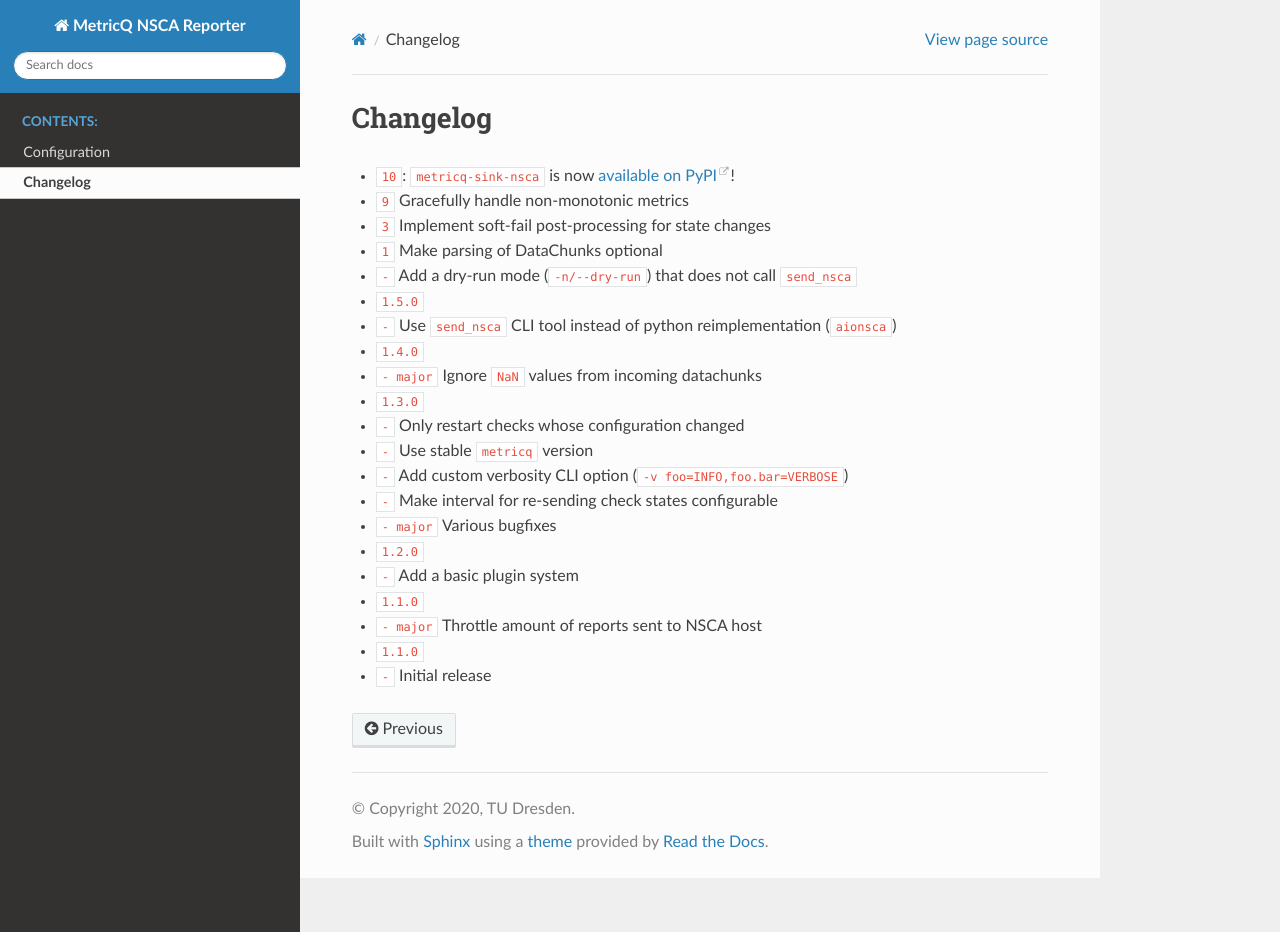
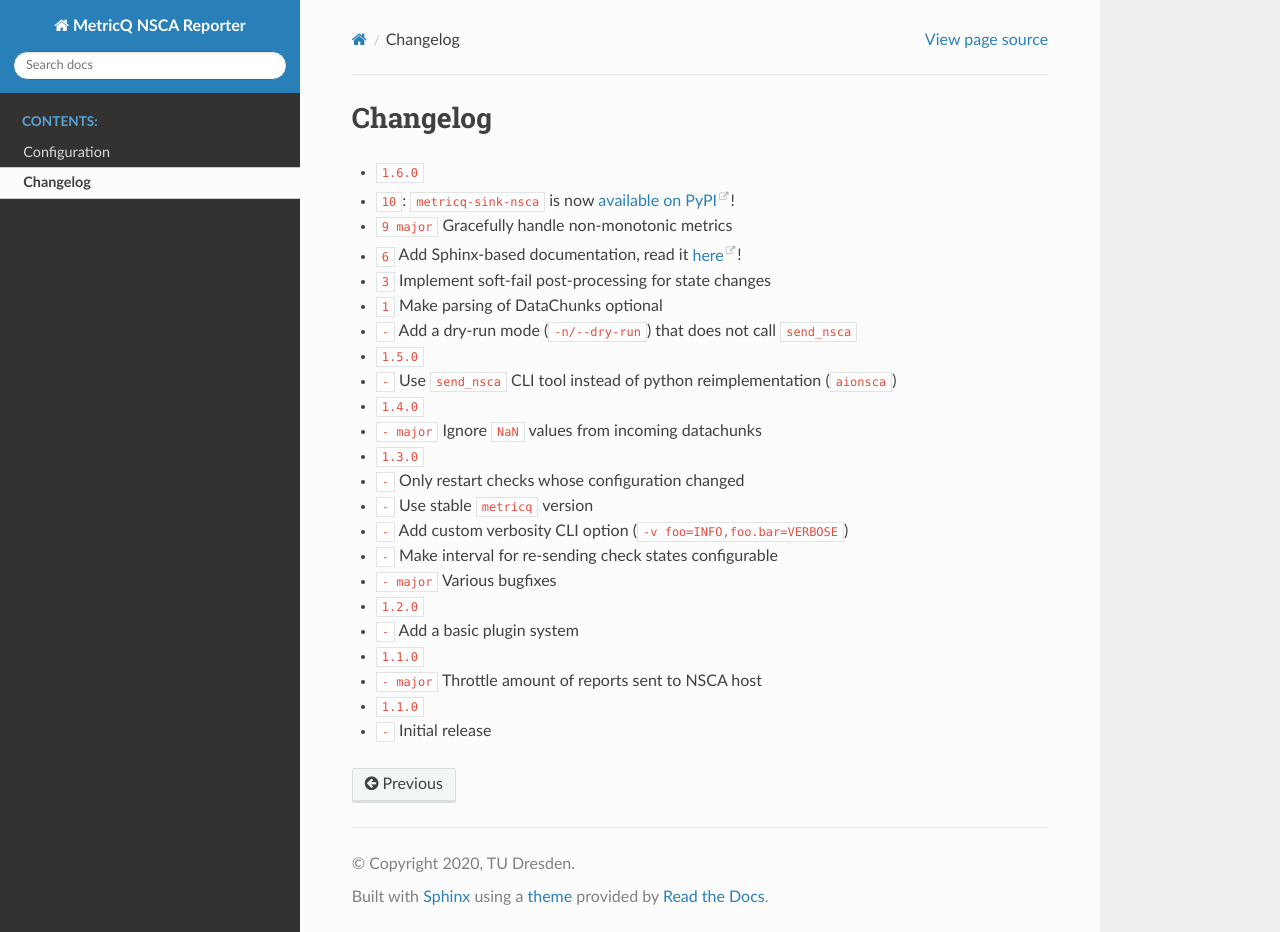
Before and after one commit to metricq/metricq-sink-nsca, a Sphinx documentation site: the page built from docs/changelog.rst, in a window 1280 px wide and 932 px high. Built offline with Sphinx 7.4.7 and the Read the Docs theme 2.0.0, drawn with Linux system fonts in a browser that asks for light colours; cross-references to code outside the pages are shown as plain code.

Commit message:
Release version 1.6.0

```diff
--- a/docs/changelog.rst
+++ b/docs/changelog.rst
@@ -1,8 +1,10 @@
 Changelog
 =========
 
+* :release:`1.6.0 <2020-12-04>`
 * :support:`10`: :code:`metricq-sink-nsca` is now `available on PyPI <https://pypi.org/project/metricq-sink-nsca>`_!
-* :bug:`9` Gracefully handle non-monotonic metrics
+* :bug:`9 major` Gracefully handle non-monotonic metrics
+* :feature:`6` Add Sphinx-based documentation, read it `here <https://metricq.github.io/metricq-sink-nsca/>`_!
 * :feature:`3` Implement soft-fail post-processing for state changes
 * :feature:`1` Make parsing of DataChunks optional
 * :feature:`-` Add a dry-run mode (:code:`-n/--dry-run`) that does not call :code:`send_nsca`
```
